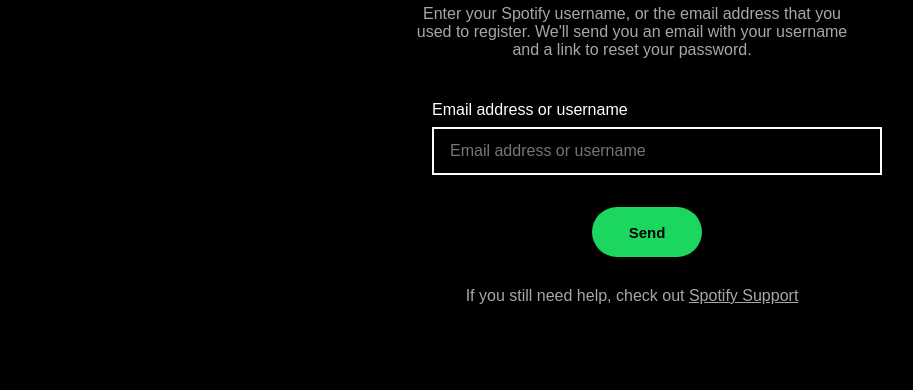
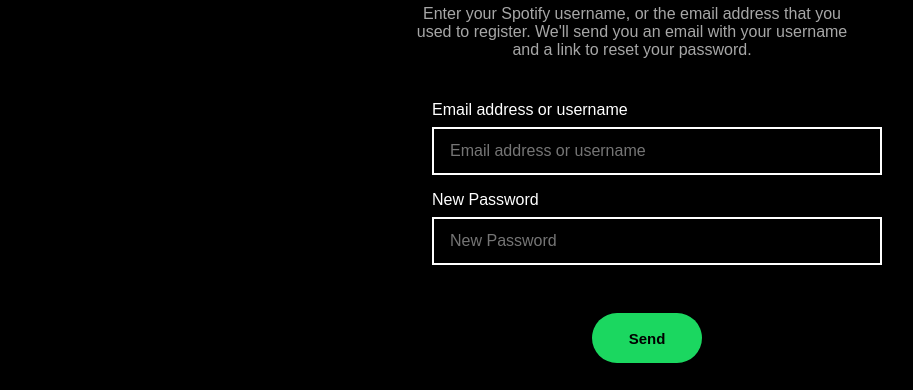
Before and after one commit to Het-Kotadiya/Spotify-Clone, a plain HTML site: page forgot.html in a window 1280 px wide. Shown: the part 176-566 px from the top of the page, without its empty margins (0-913 px from the left). Drawn offline with Linux system fonts and the light colour scheme.

Commit message:
update forgot.html and index.html

```diff
--- a/forgot.css
+++ b/forgot.css
@@ -58,10 +58,12 @@
 
 .input-fields {
   margin-top: 0.5rem;
+  margin-bottom: 1rem;
   width: 450px;
   height: 48px;
   border: 2px solid White;
   font-size: 1rem;
+  color: white;
   padding: 1rem;
   background-color: transparent;
 }
--- a/forgot.html
+++ b/forgot.html
@@ -32,10 +32,21 @@
             placeholder="Email address or username"
             class="input-fields"
           />
+
+          <span>New Password</span>
+          <input
+            type="password"
+            placeholder="New Password"
+            class="input-fields"
+            name="newPass"
+          />
+
           <button value="submit" id="sign-up-btn">Send</button>
-
         </div>
-        <p class="text">If you still need help, check out <a href="#" class="text">Spotify Support</a></p>
+        <p class="text">
+          If you still need help, check out
+          <a href="#" class="text">Spotify Support</a>
+        </p>
       </form>
     </section>
   </body>
```
Also changed, not shown: index.html (+6 -2 lines).
